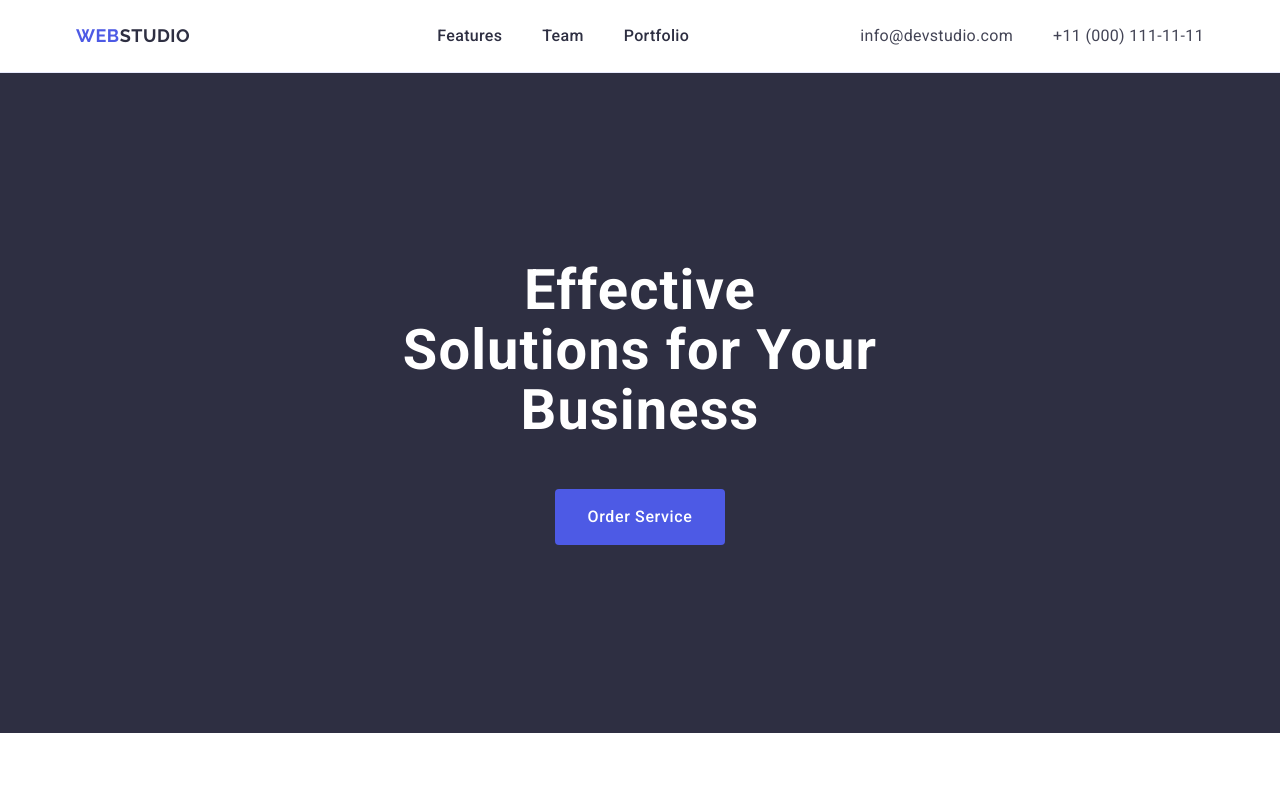
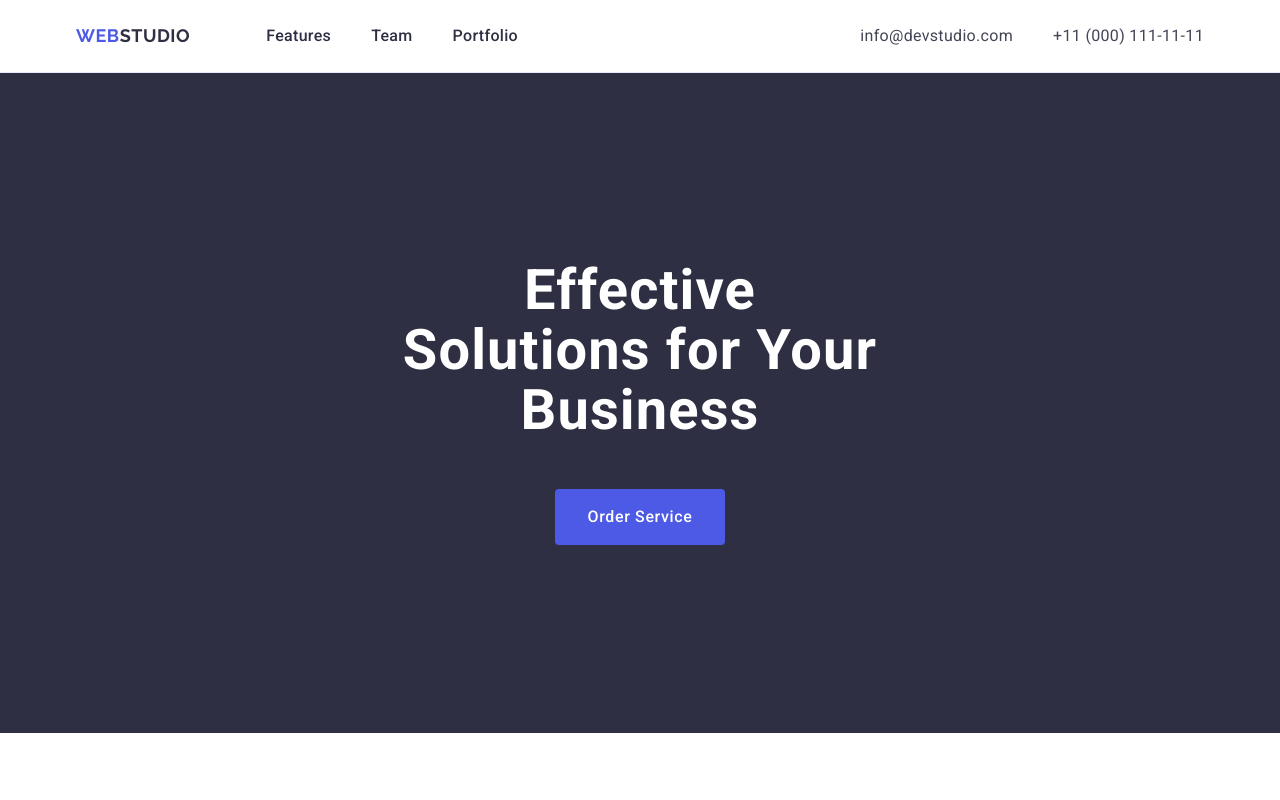
Before and after one commit to alexmuha2009/goit-markup-hw-03, a plain HTML site: page index.html in a window 1280 px wide. Shown: the top 800 px of the page. Drawn offline with nearby package versions, Linux system fonts and the light colour scheme.

Commit message:
Fix header layout with auto margin

```diff
--- a/css/header.css
+++ b/css/header.css
@@ -5,7 +5,6 @@
 .header-container {
     display: flex;
     align-items: center;
-    justify-content: space-between;
 }
 
 .navigation {
@@ -39,6 +38,7 @@
 
 .contacts {
     font-style: normal;
+    margin-left: auto;
 }
 
 .contacts-list {
```
